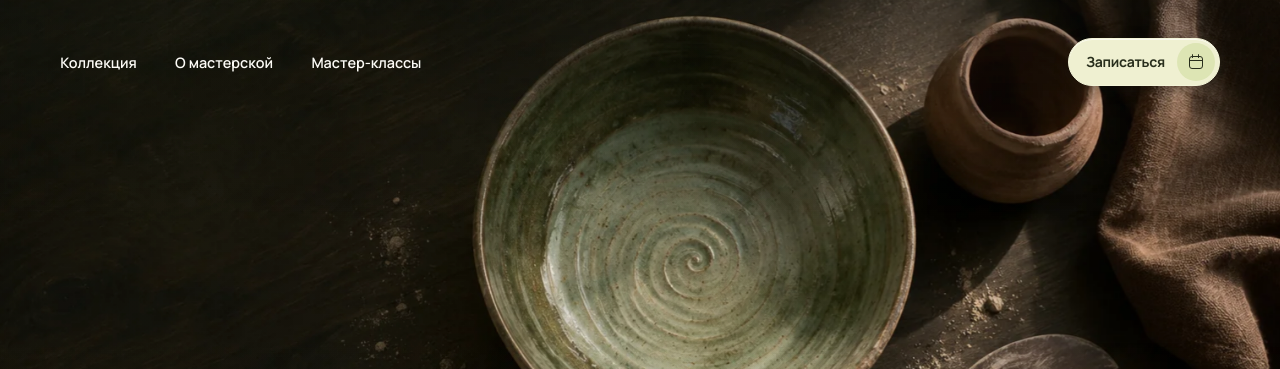
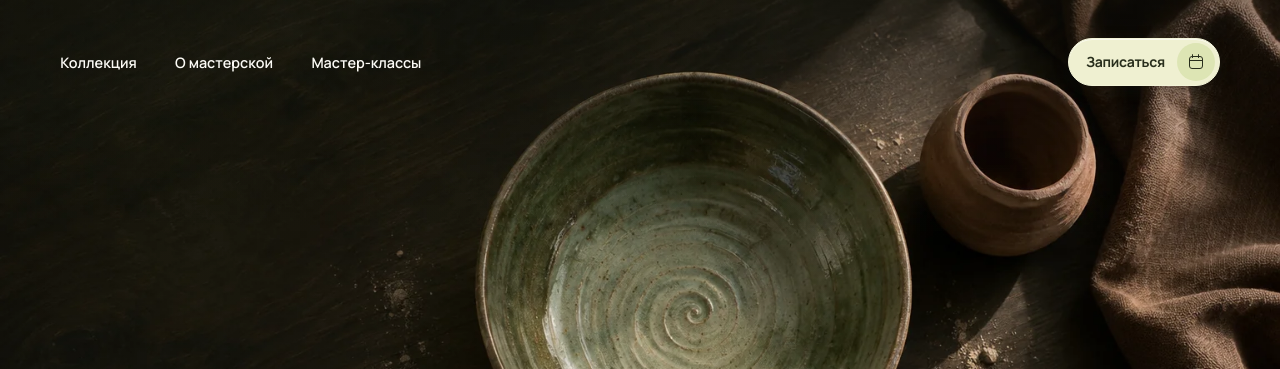
Before and after one commit to damirsaxapo/skvoz-veka-demo, a plain HTML site: page index.html in a window 1280 px wide. Shown: the top 369 px of the page. Drawn offline with Linux system fonts and the light colour scheme.

Commit message:
Fill the viewport and turn the ceramic plate with scroll

```diff
--- a/index.html
+++ b/index.html
@@ -8,8 +8,8 @@
   <meta name="theme-color" content="#26281c">
   <title>Сквозь века — мастерская керамики в Казани</title>
   <link rel="icon" href="./assets/brand-emblem.webp">
-  <link rel="stylesheet" href="./style.css?v=7">
-  <script src="./site.js?v=5" defer></script>
+  <link rel="stylesheet" href="./style.css?v=8">
+  <script src="./site.js?v=6" defer></script>
 </head>
 <body id="top">
   <a class="skip" href="#main">Перейти к содержанию</a>
@@ -36,7 +36,10 @@
   <main id="main">
     <section class="hero" aria-labelledby="title">
       <div class="hero-media" aria-hidden="true">
-        <img src="./assets/ceramics-table.webp" alt="" width="1536" height="1024" fetchpriority="high">
+        <div class="hero-scene">
+          <img src="./assets/ceramics-table.webp" alt="" width="1536" height="1024" fetchpriority="high">
+          <div class="hero-plate"></div>
+        </div>
       </div>
       <div class="hero-content">
         <h1 id="title" class="hero-wordmark">
--- a/site.js
+++ b/site.js
@@ -11,14 +11,14 @@ if (motion.matches && 'IntersectionObserver' in window) {
   document.querySelectorAll('.reveal').forEach(element => observer.observe(element));
 }
 
-const cover = document.querySelector('.hero-media');
-const hero = cover.closest('.hero');
+const plate = document.querySelector('.hero-plate');
+const hero = plate.closest('.hero');
 let frame = 0;
 
 function drawCover() {
   frame = 0;
-  const distance = Math.min(window.scrollY, hero.offsetHeight);
-  cover.style.translate = `0 ${distance * 0.075}px`;
+  const progress = Math.max(0, Math.min(window.scrollY / hero.offsetHeight, 1));
+  plate.style.setProperty('--plate-turn', `${progress * 160}deg`);
 }
 
 function scheduleCover() {
@@ -36,7 +36,7 @@ function updateCoverMotion() {
   window.removeEventListener('resize', scheduleCover);
   if (frame) cancelAnimationFrame(frame);
   frame = 0;
-  cover.style.removeProperty('translate');
+  plate.style.removeProperty('--plate-turn');
 }
 
 motion.addEventListener('change', updateCoverMotion);
--- a/style.css
+++ b/style.css
@@ -114,20 +114,40 @@ section[id], footer[id] { scroll-margin-top: 24px; }
   align-items: end;
   isolation: isolate;
   overflow: clip;
-  min-height: clamp(595px, calc(100svh - 58px), 900px);
-  background: #26281c;
+  min-height: 100vh;
+  min-height: 100dvh;
+  background: #191a11;
   color: #fffef9;
 }
 .hero-media {
   position: absolute;
   z-index: -2;
-  inset: -2% 0;
+  inset: 0;
+  container-type: size;
+  overflow: hidden;
 }
-.hero-media img {
+.hero-scene {
+  position: absolute;
+  left: 50%;
+  top: 16%;
+  width: max(100cqw, 150cqh);
+  aspect-ratio: 3 / 2;
+  transform: translate(-50%, -16%);
+}
+.hero-scene img {
   width: 100%;
   height: 100%;
-  object-fit: cover;
-  object-position: 52% 54%;
+}
+/* The rim occupies a 520 × 512 ellipse at (572, 98) in the 1536 × 1024 photograph. */
+.hero-plate {
+  position: absolute;
+  left: 37.239583%;
+  top: 9.5703125%;
+  width: 33.854167%;
+  height: 50%;
+  background: url("./assets/ceramics-table.webp") 56.29921% 19.140625% / 295.384615% 200% no-repeat;
+  mask-image: radial-gradient(ellipse closest-side, #000 94%, transparent 100%);
+  transform: rotate(var(--plate-turn, 0deg));
 }
 .hero::after {
   content: "";
@@ -493,11 +513,10 @@ h3 { font-size: clamp(1.5rem, 2.4vw, 2.32rem); line-height: 1; }
 .lightbox figcaption { padding: .8rem 1rem; line-height: 1.35; text-align: center; }
 
 @media (prefers-reduced-motion: no-preference) {
-  .hero-media img { animation: cover-arrive 1800ms var(--ease-out) both; }
   .wordmark-line, .hero-subtitle { animation: rise 700ms var(--ease-out) both; }
   .wordmark-line + .wordmark-line { animation-delay: 55ms; }
   .hero-subtitle { animation-delay: 110ms; }
-  .stamp-art { animation: stamp-settle 850ms var(--ease-out) 110ms both; }
+  .stamp-art { animation: stamp-turn 48s linear infinite; }
   .motion .reveal {
     opacity: 0;
     transform: translateY(24px);
@@ -508,8 +527,7 @@ h3 { font-size: clamp(1.5rem, 2.4vw, 2.32rem); line-height: 1; }
   .motion .image-reveal.is-visible { clip-path: inset(0); }
 }
 
-@keyframes cover-arrive { from { transform: scale(1.065); } to { transform: scale(1.015); } }
-@keyframes stamp-settle { from { transform: rotate(-34deg); } to { transform: rotate(0); } }
+@keyframes stamp-turn { to { transform: rotate(1turn); } }
 @keyframes rise { from { opacity: 0; transform: translateY(12px); } to { opacity: 1; transform: none; } }
 
 @media (max-width: 900px) {
@@ -553,8 +571,11 @@ h3 { font-size: clamp(1.5rem, 2.4vw, 2.32rem); line-height: 1; }
   .mobile-menu nav a { padding: .72rem .5rem; }
   .header-booking { gap: .62rem; min-height: 44px; padding-left: 14px; }
   .header-booking-icon { width: 34px; height: 34px; }
-  .hero { min-height: clamp(505px, calc(86svh - 12px), 730px); }
-  .hero-media img { object-position: 58% 50%; }
+  .hero-media {
+    height: min(100%, 182vw);
+    mask-image: linear-gradient(#000 76%, transparent);
+  }
+  .hero-scene { top: 0; left: 54.17%; transform: translate(-54.17%, 0); }
   .hero::after {
     background: linear-gradient(180deg, #14150d65 0%, transparent 27%, transparent 45%, #14150dac 100%);
   }
```
